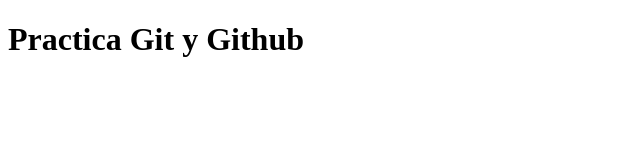
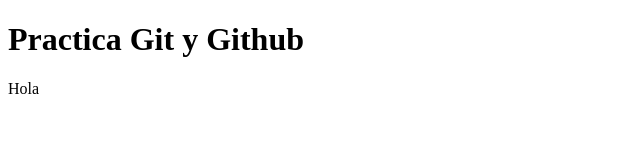
Before and after one commit to MLauraSal/practica_gitygithub, a plain HTML site: page index.html in a window 1280 px wide. Shown: the full height of the page, 0-640 px from the left. Drawn offline with Linux system fonts and the light colour scheme.

Commit message:
segundo commit

```diff
--- a/index.html
+++ b/index.html
@@ -7,6 +7,7 @@
 </head>
 <body>
     <h1>Practica Git y Github</h1>
+    <p>Hola</p>
 
 </body>
 </html>
--- /dev/null
+++ b/styles.css
@@ -0,0 +1,3 @@
+*{
+    box-sizing: border-box;
+}
```
